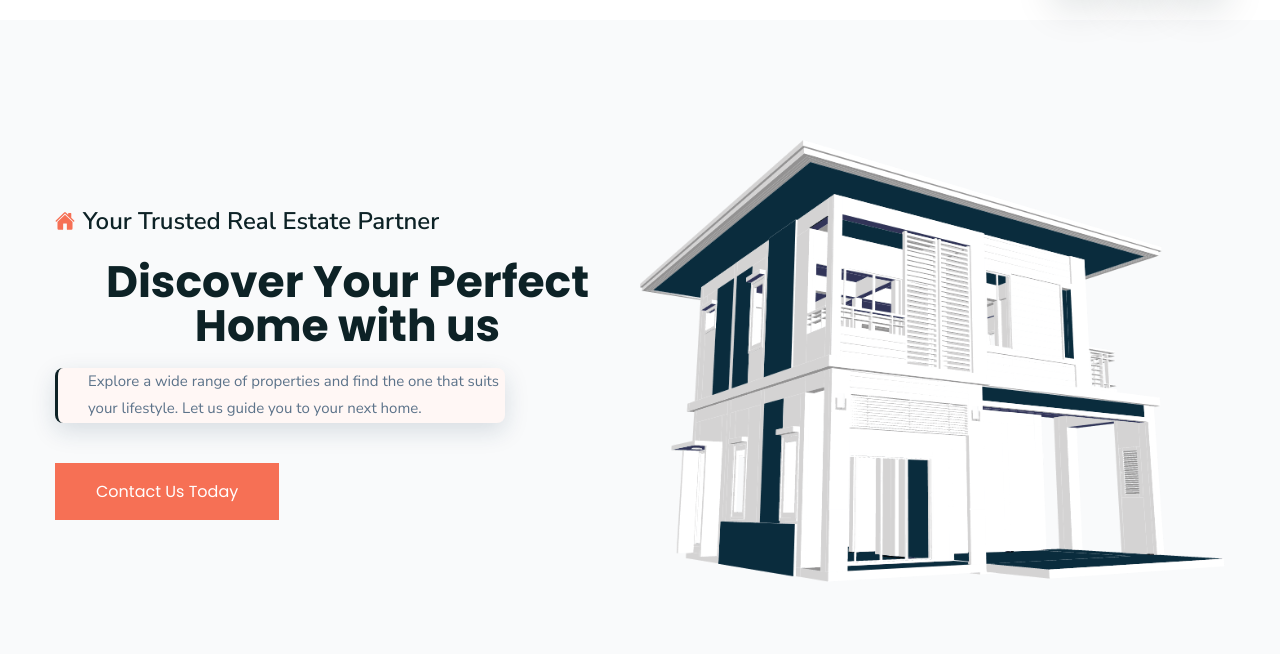
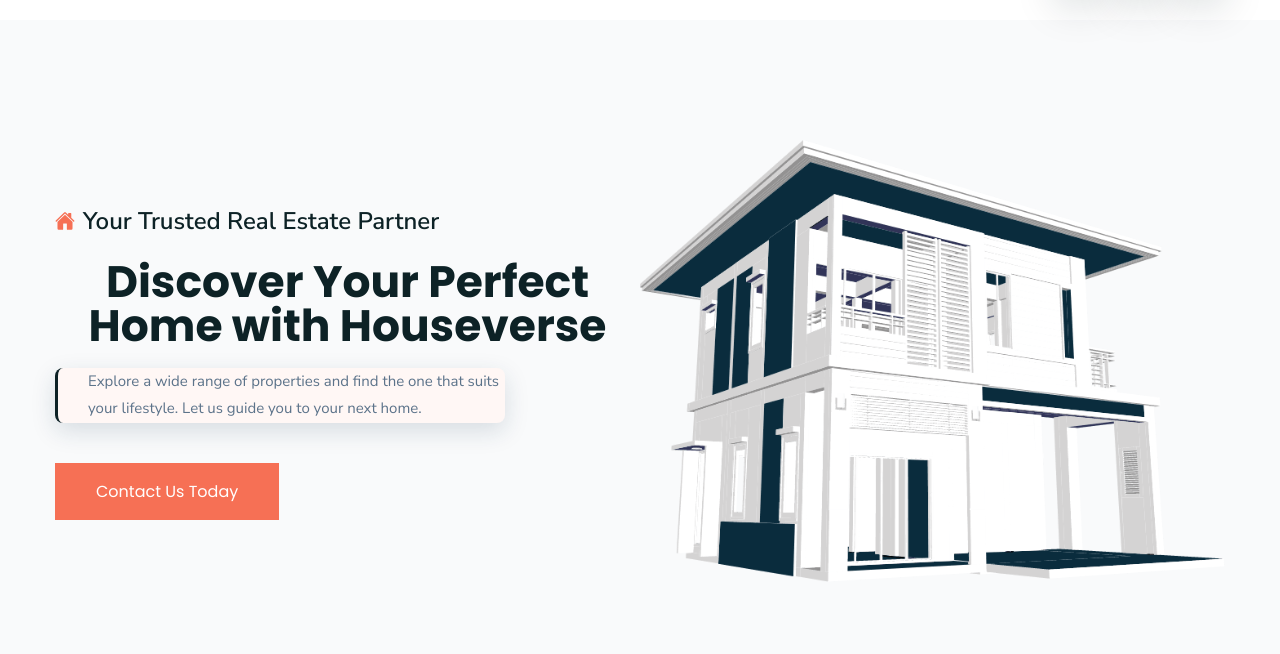
Before and after one commit to prakashbhati086/Devops-Project, a plain HTML site: page index.html in a window 1280 px wide. Shown: the part 146-800 px from the top of the page. Drawn offline with nearby package versions, Linux system fonts and the light colour scheme.

Commit message:
html modified

```diff
--- a/index.html
+++ b/index.html
@@ -198,7 +198,7 @@
               <span>Your Trusted Real Estate Partner</span>
             </p>
 
-            <h2 class="h1 hero-title">Discover Your Perfect Home with us</h2>
+            <h2 class="h1 hero-title">Discover Your Perfect Home with Houseverse</h2>
 
             <p class="hero-text">
               Explore a wide range of properties and find the one that suits your lifestyle. Let us guide you to your
```
